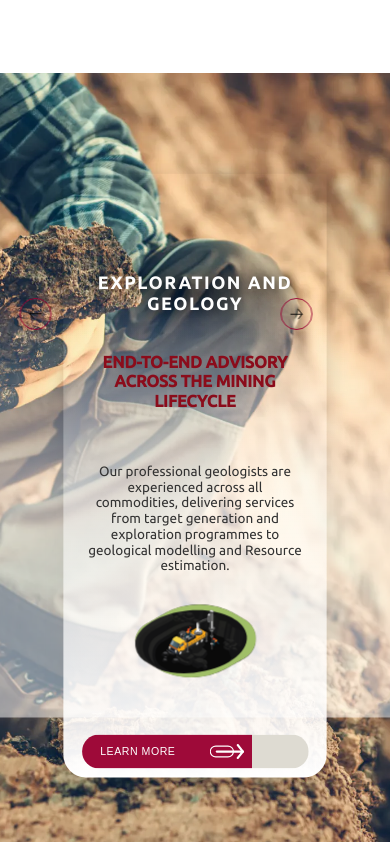
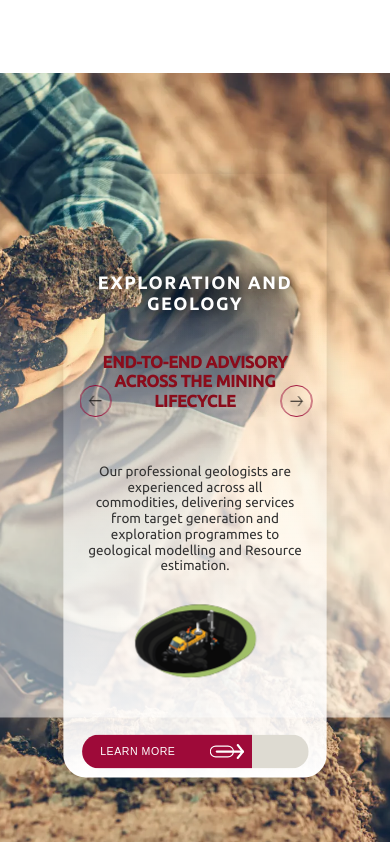
Before and after one commit to SoundMining-IT/web, a Next.js app: page / in a window 390 px wide. Shown: the part 1434-2276 px from the top of the page. Built offline with nearby package versions, Linux system fonts and the light colour scheme; no server answers; a web font is replaced by a local one.

Commit message:
tablet changes

```diff
--- a/styles/Mobile/About.scss
+++ b/styles/Mobile/About.scss
@@ -187,6 +187,15 @@
     }
   }
 
+  .mining-design-carousel .mining-carousel .prev {
+    left: 60px;
+    top: 357px;
+  }
+
+  .mining-design-carousel .mining-carousel .next {
+    top: 357px;
+  }
+
   .advisory-tabs .section-label h1 {
     max-width: 70% !important;
   }
```
